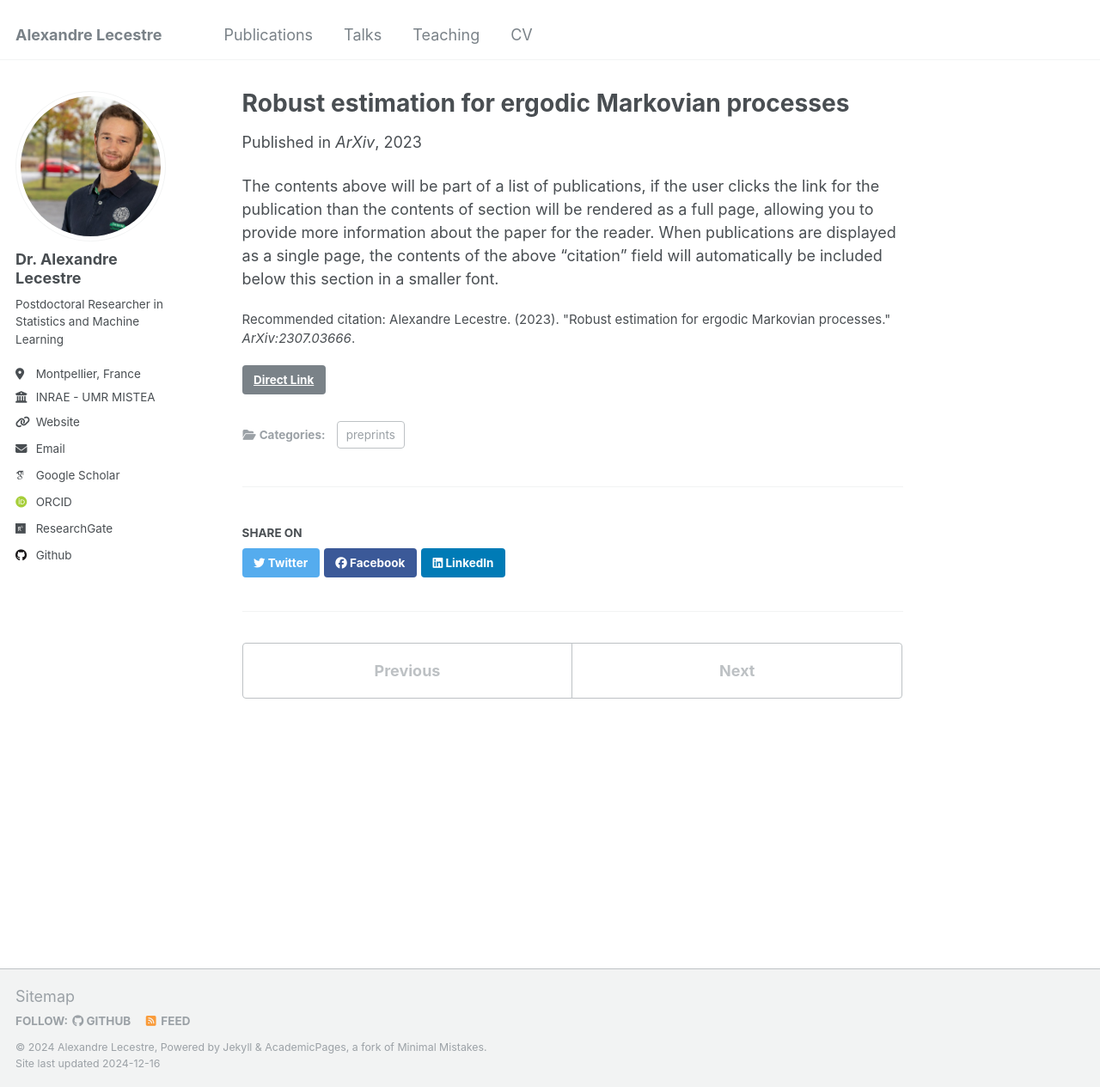
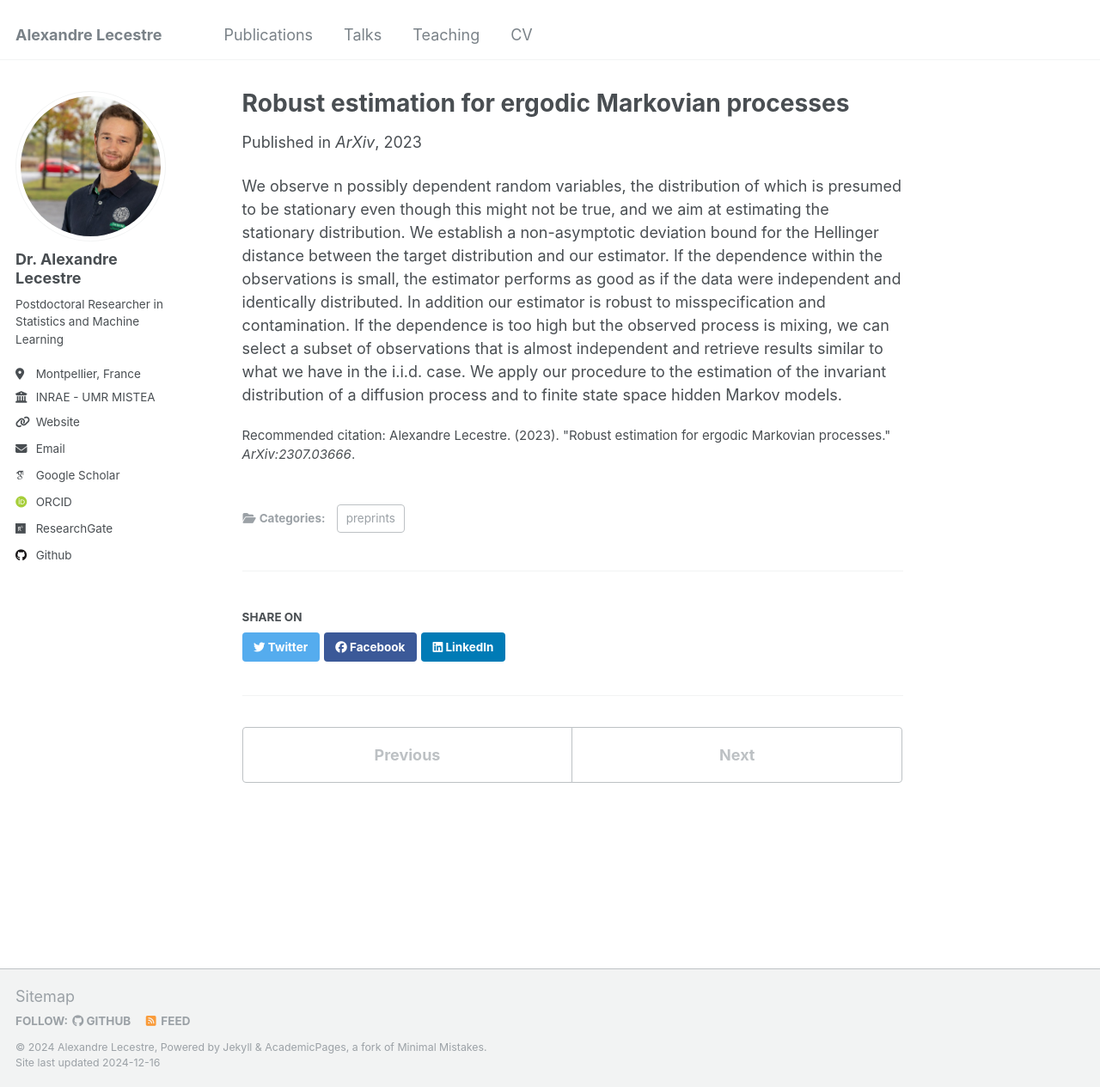
Before and after one commit to alexandre-lecestre/alexandre-lecestre.github.io, a Jekyll site: the page built from _publications/HMM_arxiv.md, in a window 1280 px wide and 1265 px high. Shown: the whole window at 86% size. Built offline with Jekyll 4.4.1, drawn with Linux system fonts in a browser that asks for light colours; some web fonts are replaced.

Commit message:
Update HMM_arxiv.md
add abstract
change link to url

```diff
--- a/_publications/HMM_arxiv.md
+++ b/_publications/HMM_arxiv.md
@@ -5,8 +5,8 @@ category: preprints
 permalink: /publications/HMM_arxiv
 date: 2023-07-07
 venue: 'ArXiv'
-link: 'https://arxiv.org/abs/2307.03666'
+url: 'https://arxiv.org/abs/2307.03666'
 citation: 'Alexandre Lecestre. (2023). &quot;Robust estimation for ergodic Markovian processes.&quot; <i>ArXiv:2307.03666</i>.'
 ---
 
-The contents above will be part of a list of publications, if the user clicks the link for the publication than the contents of section will be rendered as a full page, allowing you to provide more information about the paper for the reader. When publications are displayed as a single page, the contents of the above "citation" field will automatically be included below this section in a smaller font.
+We observe n possibly dependent random variables, the distribution of which is presumed to be stationary even though this might not be true, and we aim at estimating the stationary distribution. We establish a non-asymptotic deviation bound for the Hellinger distance between the target distribution and our estimator. If the dependence within the observations is small, the estimator performs as good as if the data were independent and identically distributed. In addition our estimator is robust to misspecification and contamination. If the dependence is too high but the observed process is mixing, we can select a subset of observations that is almost independent and retrieve results similar to what we have in the i.i.d. case. We apply our procedure to the estimation of the invariant distribution of a diffusion process and to finite state space hidden Markov models.
```
